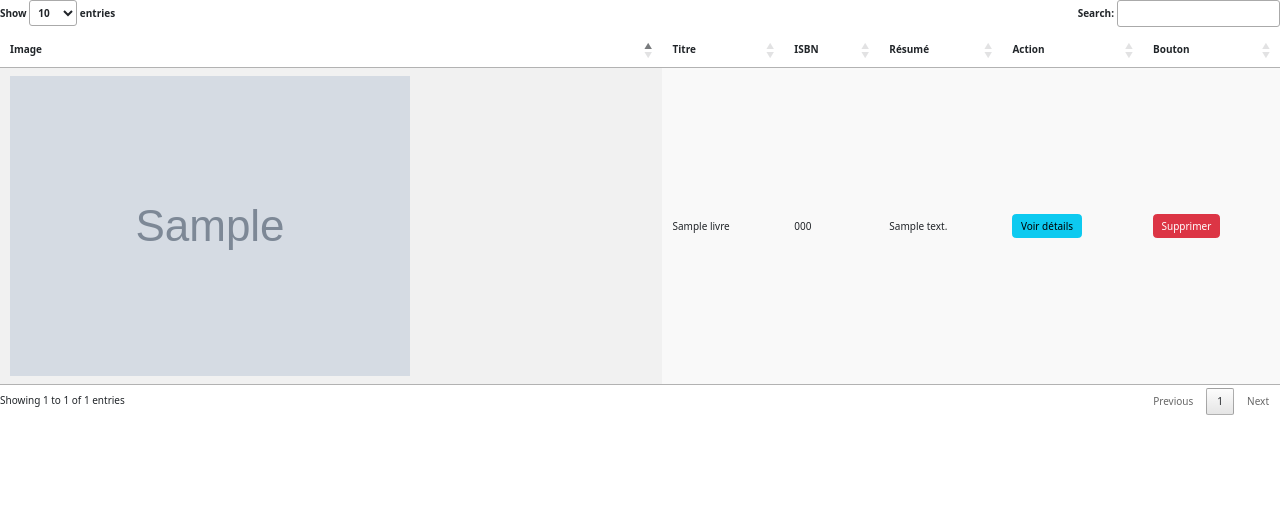
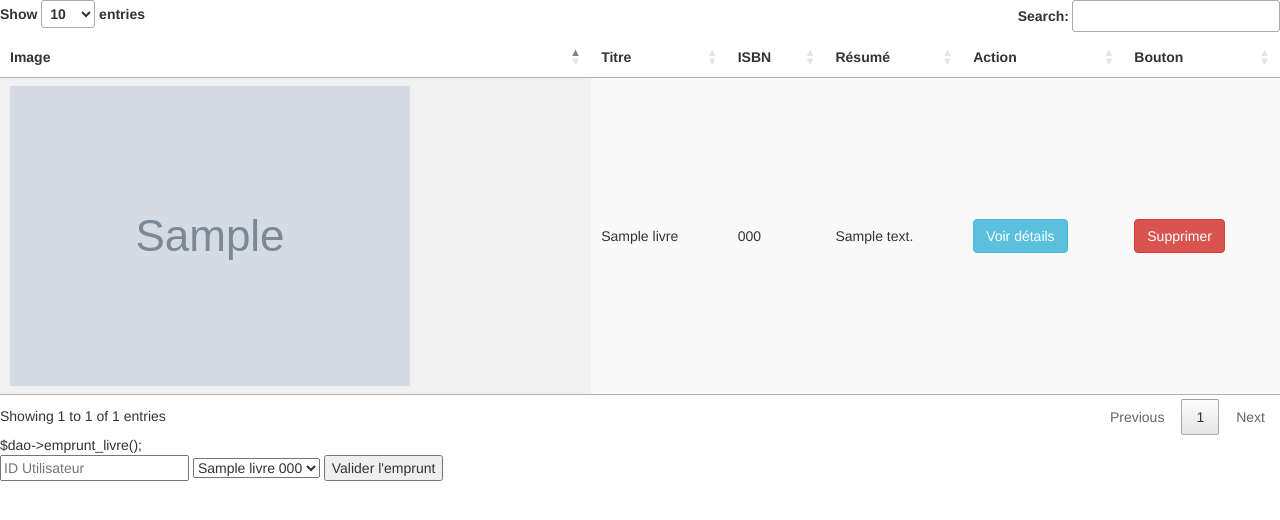
Before and after one commit to JasonBrastel/projet_biblio, a PHP site: page /Projet/ in a window 1280 px wide. Shown: the top 520 px of the page. Run offline with PHP 8.4, Linux system fonts and the light colour scheme; tables that the repository leaves empty or names only in its code hold one stand-in row (values such as "Sample post"); grey boxes marked "Sample" are stand-in pictures; some libraries are stand-ins or nearby versions.

Commit message:
Emprunt livre a FINIR

```diff
--- a/dao.php
+++ b/dao.php
@@ -228,6 +228,27 @@ class DAO
         }
     }
 
+
+    function emprunt_livre(){
+
+        var_dump($_POST['id_livre']);
+
+        $livre_emprunte= $_POST['id_livre'];
+
+        $sql="UPDATE livres SET disponibilite_id = 1 WHERE id_livre LIKE $livre_emprunte" ;
+
+        $this->bdd->query($sql);
+
+        var_dump($sql);
+
+        //$query= $this->bdd->prepare($sql);
+        //$query->execute(['disponibilite_id = 1']);
+
+
+}
+
+
+
     function suppr_livre($idlivre){
 
         $sql="DELETE FROM livres WHERE id_livre LIKE $idlivre";
--- a/index.php
+++ b/index.php
@@ -5,6 +5,7 @@ require_once("dao.php");
 $dao = new DAO();
 $dao->connexion();
 $livres = $dao->getLivre();
+
 
 
 
@@ -107,6 +108,26 @@ $dao->disconnect();
     </table>
 
 
+<section>
+
+$dao->emprunt_livre();
+
+<form method="POST">
+<input type="text" placeholder="ID Utilisateur">
+<select name="liste_livre">
+<?php foreach ($livres as $book) {?>
+    <option value="<?php print $book['id_livre'] ?>" ><?php print $book['titre_livre']; print (" "); print $book['isbn']  ?></option>
+<?php  }  ?>
+</select>
+<button type="submit" id="val_emprunt" name="val_emprunt">Valider l'emprunt</button>
+</form>
+
+
+
+</section>
+
+
+
     <script src="./script/script.js" > </script>
     <script src="https://code.jquery.com/jquery-3.6.4.min.js"></script>
     <script src="https://cdn.datatables.net/1.13.7/js/jquery.dataTables.min.js"></script>
@@ -140,37 +161,3 @@ $("#confirmModalYes").click(function(e) {
 </body>
 
 </html>
-
-
-
-
-<!DOCTYPE html>
-<html lang="en">
-<head>
-    <meta charset="UTF-8">
-    <meta name="viewport" content="width=device-width, initial-scale=1.0">
-    <link href="https://cdn.jsdelivr.net/npm/bootstrap@5.3.2/dist/css/bootstrap.min.css" rel="stylesheet" integrity="sha384-T3c6CoIi6uLrA9TneNEoa7RxnatzjcDSCmG1MXxSR1GAsXEV/Dwwykc2MPK8M2HN" crossorigin="anonymous">
-    <title>Document</title>
-</head>
-
-<header>
-</header>
-
-<!-- PARTIE BODY  -->
-<body>
-
-
-<!-- PARTIE FORMULAIRE -->
-<form>
-
-</form>
-
-
-<script src="https://cdn.jsdelivr.net/npm/bootstrap@5.3.2/dist/js/bootstrap.bundle.min.js" integrity="sha384-C6RzsynM9kWDrMNeT87bh95OGNyZPhcTNXj1NW7RuBCsyN/o0jlpcV8Qyq46cDfL" crossorigin="anonymous"></script>
-</body>
-
-<footer>
-
-
-</footer>
-</html>
```
